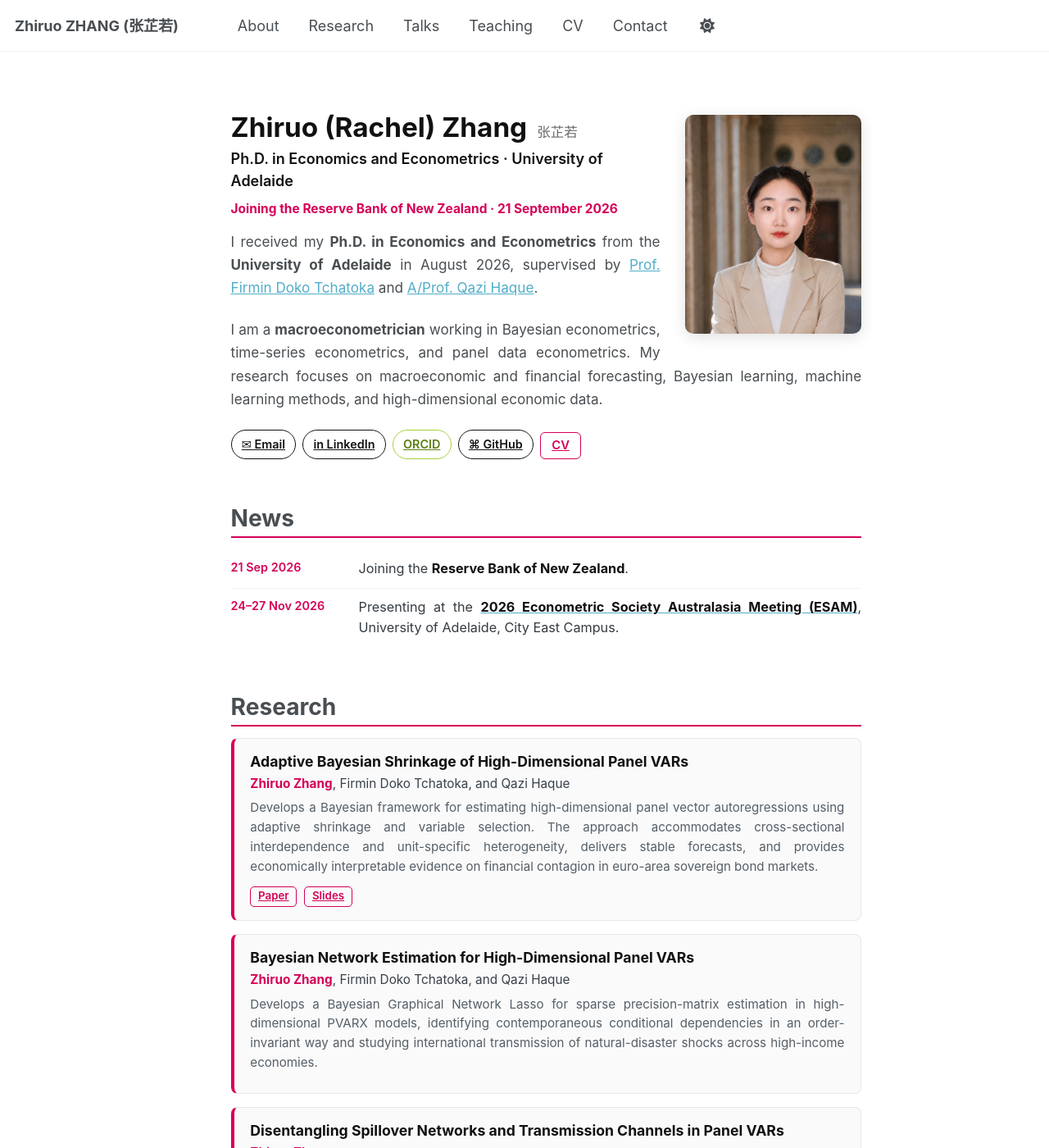
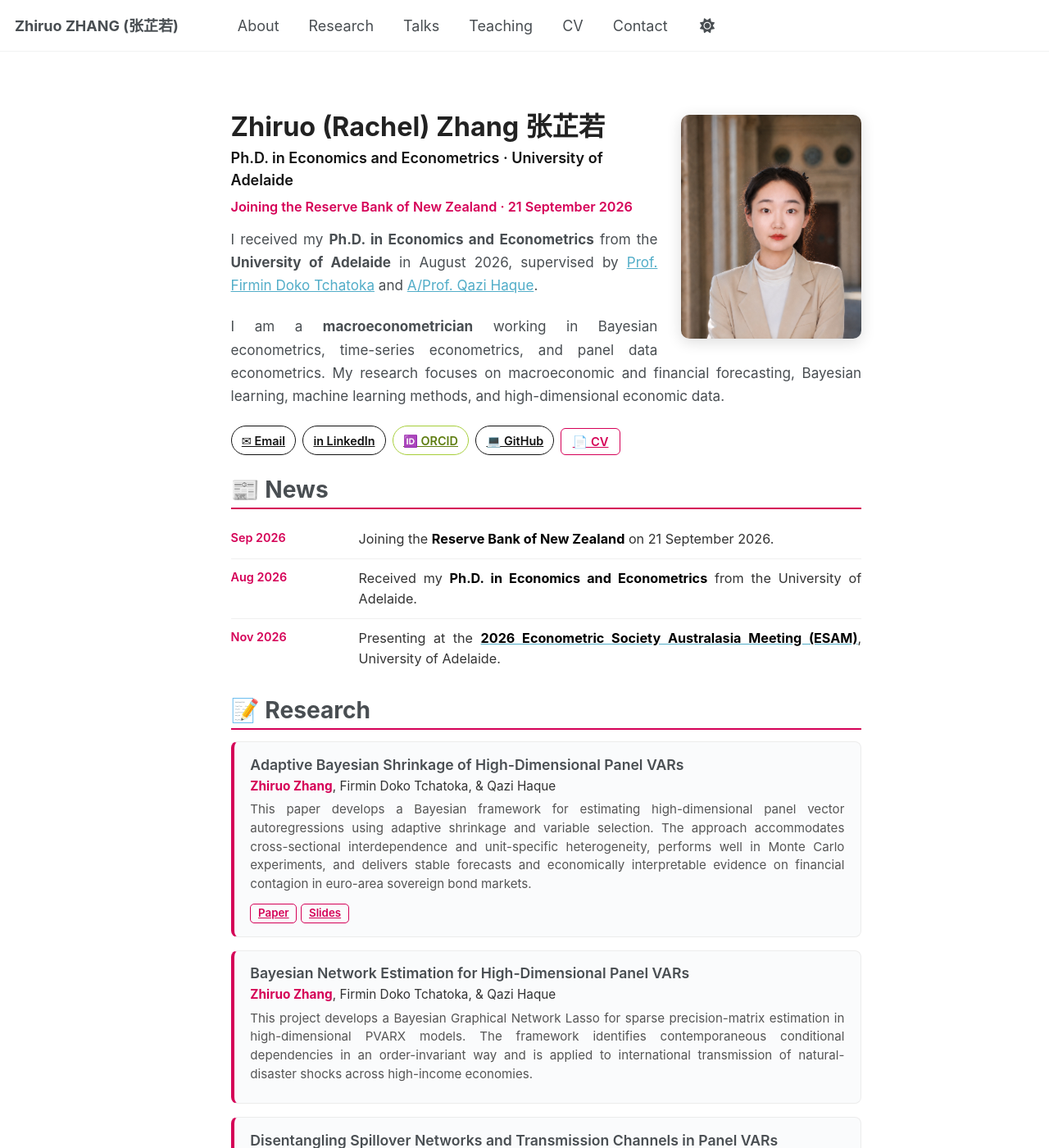
Before and after one commit to zhiruozzr/zhiruozzr.github.io, a Jekyll site: the page built from _pages/about.md, in a window 1280 px wide and 1400 px high. Shown: the whole window at 82% size. Built offline with Jekyll 4.4.1, drawn with Linux system fonts in a browser that asks for light colours; a script that is not in the unit is left out; some of the changed lines change nothing that is shown; some of the changed text lies outside the part shown.

Commit message:
Revise about page content and styles
Updated profile information and styling in the about page. Enhanced the layout and added new publications and work in progress sections.

```diff
--- a/_pages/about.md
+++ b/_pages/about.md
@@ -1,272 +1,98 @@
 ---
 permalink: /
 title: ""
-layout: single
+excerpt: "Ph.D. in Economics and Econometrics from the University of Adelaide; joining the Reserve Bank of New Zealand in September 2026."
 author_profile: false
 sitemap: true
+redirect_from:
+  - /about/
+  - /about.html
 ---
 
 <style>
-/* ===== RBNZ-inspired palette: black + rich red =====
-   Based on the Reserve Bank of New Zealand — Te Pūtea Matua
-   visual identity. Kept intentionally restrained for a personal site. */
+/* ===== RBNZ-inspired colors ===== */
 :root {
   --rbnz-black: #111111;
-  --rbnz-charcoal: #2D2D2D;
+  --rbnz-dark: #333333;
   --rbnz-red: #D50057;
   --rbnz-red-dark: #A90045;
-  --rbnz-muted: #6B6B6B;
-  --rbnz-line: #E7E7E7;
-  --rbnz-soft: #FAFAFA;
-  --rbnz-blush: #FFF4F8;
 }
 
 /* ===== al-folio-style profile header ===== */
-.profile-header {
-  margin: .3em 0 1.5em;
+.profile-header { margin: .3em 0 1.4em; }
+.profile-header::after { content: ""; display: block; clear: both; }
+.profile-pic {
+  float: right; width: 220px; max-width: 40%;
+  border-radius: 10px; margin: .2em 0 1em 1.6em;
+  box-shadow: 0 4px 18px rgba(0,0,0,.14);
 }
-
-.profile-header::after {
-  content: "";
-  display: block;
-  clear: both;
+.profile-name { font-size: 1.8rem; font-weight: 700; color: #222; line-height: 1.2; margin: 0 0 .12em; }
+.profile-role { font-size: 1rem; font-weight: 600; color: var(--rbnz-black); margin-bottom: .35em; }
+.profile-next { font-size: .9rem; font-weight: 600; color: var(--rbnz-red); margin-bottom: .85em; }
+.about-text { text-align: justify; font-size: 0.95rem; line-height: 1.65; }
+.social-row { margin-top: 1em; display: flex; flex-wrap: wrap; gap: 8px; }
+.social-chip {
+  display: inline-flex; align-items: center; gap: 5px;
+  font-size: .8rem; font-weight: 600; text-decoration: none;
+  padding: .35em .85em; border-radius: 20px;
+  border: 1px solid var(--rbnz-black); color: var(--rbnz-black);
 }
-
-.profile-pic {
-  float: right;
-  width: 215px;
-  max-width: 39%;
-  border-radius: 10px;
-  margin: .2em 0 1em 1.7em;
-  box-shadow: 0 4px 18px rgba(0, 0, 0, .12);
+.social-chip:hover { background: var(--rbnz-black); color: #fff; }
+.social-chip.orcid { border-color: #A6CE39; color: #5e7d11; }
+.social-chip.orcid:hover { background: #A6CE39; color: #fff; }
+.cv-button {
+  display: inline-block; margin-top: .2em;
+  font-size: .82rem; font-weight: 600;
+  padding: .3em .9em; border-radius: 6px;
+  border: 1px solid var(--rbnz-red); color: var(--rbnz-red); text-decoration: none;
 }
-
-.profile-name {
-  font-size: 1.85rem;
-  font-weight: 700;
-  color: var(--rbnz-black);
-  line-height: 1.2;
-  margin: 0 0 .12em;
-}
-
-.profile-cn {
-  font-size: .92rem;
-  font-weight: 500;
-  color: var(--rbnz-muted);
-  margin-left: .25em;
-}
-
-.profile-role {
-  font-size: 1rem;
-  font-weight: 600;
-  color: var(--rbnz-black);
-  margin-bottom: .5em;
-}
-
-.profile-next {
-  font-size: .86rem;
-  font-weight: 650;
-  color: var(--rbnz-red);
-  margin-bottom: .9em;
-}
-
-.about-text {
-  text-align: justify;
-  font-size: .95rem;
-  line-height: 1.66;
-}
-
-.social-row {
-  margin-top: 1em;
-  display: flex;
-  flex-wrap: wrap;
-  gap: 8px;
-}
-
-.social-chip {
-  display: inline-flex;
-  align-items: center;
-  gap: 5px;
-  font-size: .8rem;
-  font-weight: 600;
-  text-decoration: none;
-  padding: .35em .85em;
-  border-radius: 20px;
-  border: 1px solid var(--rbnz-black);
-  color: var(--rbnz-black);
-}
-
-.social-chip:hover {
-  border-color: var(--rbnz-red);
-  background: var(--rbnz-red);
-  color: #fff;
-}
-
-.social-chip.orcid {
-  border-color: #A6CE39;
-  color: #5E7D11;
-}
-
-.social-chip.orcid:hover {
-  background: #A6CE39;
-  color: #fff;
-}
-
-.cv-button {
-  display: inline-block;
-  margin-top: .2em;
-  font-size: .82rem;
-  font-weight: 600;
-  padding: .3em .9em;
-  border-radius: 6px;
-  border: 1px solid var(--rbnz-red);
-  color: var(--rbnz-red);
-  text-decoration: none;
-}
-
-.cv-button:hover {
-  background: var(--rbnz-red);
-  color: #fff;
-}
+.cv-button:hover { background: var(--rbnz-red); color: #fff; }
 
 /* ===== section headings ===== */
-.page__content h1 {
-  border-bottom: 2px solid var(--rbnz-red);
-  padding-bottom: .15em;
-  margin-top: 2em;
-}
+.page__content h1 { border-bottom: 2px solid var(--rbnz-red); padding-bottom: .15em; }
 
-/* ===== research cards ===== */
-.pub-list {
-  margin-top: .6em;
-}
-
+/* ===== publication / research cards ===== */
+.pub-list { margin-top: .6em; }
 .pub-item {
-  text-align: justify;
-  padding: .9em 1.1em;
-  margin-bottom: .9em;
-  border: 1px solid var(--rbnz-line);
-  border-left: 4px solid var(--rbnz-red);
-  border-radius: 8px;
-  background: var(--rbnz-soft);
+  text-align: justify; padding: .85em 1.1em; margin-bottom: .9em;
+  border: 1px solid #ececec; border-left: 4px solid var(--rbnz-red);
+  border-radius: 8px; background: #fafbfc;
   transition: box-shadow .2s ease, transform .2s ease;
 }
-
-.pub-item:hover {
-  background: var(--rbnz-blush);
-  box-shadow: 0 4px 14px rgba(0, 0, 0, .07);
-  transform: translateY(-2px);
+.pub-item:hover { box-shadow: 0 4px 14px rgba(0,0,0,.08); transform: translateY(-2px); }
+.pub-title { font-size: .98rem; font-weight: 600; line-height: 1.35; margin-bottom: .2em; }
+.pub-title a { color: var(--rbnz-black); text-decoration: none; }
+.pub-title a:hover { color: var(--rbnz-red); text-decoration: underline; }
+.pub-venue { font-size: .8rem; font-style: italic; color: #666; margin-bottom: .3em; }
+.pub-authors { font-size: .85rem; color: #333; margin-bottom: .35em; }
+.pub-authors strong { color: var(--rbnz-red); }
+.pub-desc { font-size: .84rem; color: #555; margin: .3em 0 .55em; }
+.pub-pdf {
+  display: inline-block; font-size: .74rem; font-weight: 600;
+  padding: .1em .65em; border: 1px solid var(--rbnz-red); border-radius: 5px;
+  color: var(--rbnz-red); text-decoration: none;
 }
-
-.pub-title {
-  font-size: .98rem;
-  font-weight: 650;
-  line-height: 1.4;
-  margin-bottom: .2em;
-  color: var(--rbnz-black);
-}
-
-.pub-title a {
-  color: var(--rbnz-black);
-  text-decoration: none;
-}
-
-.pub-title a:hover {
-  text-decoration: underline;
-}
-
-.pub-authors {
-  font-size: .85rem;
-  color: #394149;
-  margin-bottom: .35em;
-}
-
-.pub-authors strong {
-  color: var(--rbnz-red);
-}
-
-.pub-desc {
-  font-size: .84rem;
-  color: #555F67;
-  margin: .3em 0 .55em;
-  line-height: 1.58;
-}
-
-.pub-link {
-  display: inline-block;
-  font-size: .74rem;
-  font-weight: 600;
-  padding: .1em .65em;
-  margin-right: .3em;
-  border: 1px solid var(--rbnz-red);
-  border-radius: 5px;
-  color: var(--rbnz-red);
-  text-decoration: none;
-}
-
-.pub-link:hover {
-  background: var(--rbnz-red);
-  color: #fff;
-}
+.pub-pdf:hover { background: var(--rbnz-red); color: #fff; }
 
 /* ===== timeline rows ===== */
-.timeline {
-  margin-top: .5em;
+.timeline { margin-top: .5em; }
+.timeline-item {
+  display: flex; flex-wrap: wrap; gap: 6px 16px;
+  padding: .6em 0; border-bottom: 1px solid #f0f0f0;
 }
-
-.timeline-item {
-  display: flex;
-  flex-wrap: wrap;
-  gap: 6px 16px;
-  padding: .6em 0;
-  border-bottom: 1px solid #F0F2F3;
-}
-
-.timeline-item:last-child {
-  border-bottom: none;
-}
-
-.timeline-year {
-  flex: 0 0 140px;
-  font-size: .8rem;
-  font-weight: 600;
-  color: var(--rbnz-charcoal);
-  white-space: nowrap;
-}
-
-.timeline-year.news {
-  color: var(--rbnz-red);
-}
-
-.timeline-body {
-  flex: 1 1 320px;
-  font-size: .9rem;
-  line-height: 1.55;
-  color: #343B41;
-  text-align: justify;
-}
-
-.timeline-body strong {
-  color: #111;
-}
+.timeline-item:last-child { border-bottom: none; }
+.timeline-year { flex: 0 0 140px; font-size: .8rem; font-weight: 600; color: var(--rbnz-black); white-space: nowrap; }
+.timeline-year.news { color: var(--rbnz-red); }
+.timeline-body { flex: 1 1 320px; font-size: .9rem; line-height: 1.55; color: #333; text-align: justify; }
+.timeline-body strong { color: #000; }
 
 @media (max-width: 700px) {
   .profile-pic {
     float: none;
     display: block;
-    width: 175px;
-    max-width: 58%;
-    margin: 0 0 1.2em;
-  }
-
-  .profile-name {
-    font-size: 1.65rem;
-  }
-
-  .about-text,
-  .pub-item,
-  .timeline-body {
-    text-align: left;
+    width: 180px;
+    max-width: 60%;
+    margin: 0 0 1em 0;
   }
 }
 </style>
@@ -277,7 +103,7 @@
 
 <img class="profile-pic" src="/images/IMG_5869.jpeg" alt="Zhiruo Zhang" />
 
-<div class="profile-name">Zhiruo (Rachel) Zhang <span class="profile-cn">张芷若</span></div>
+<div class="profile-name">Zhiruo (Rachel) Zhang 张芷若</div>
 <div class="profile-role">Ph.D. in Economics and Econometrics · University of Adelaide</div>
 <div class="profile-next">Joining the Reserve Bank of New Zealand · 21 September 2026</div>
 
@@ -291,82 +117,59 @@
 
 <div class="social-row">
 <a class="social-chip" href="mailto:zhiruo.zhang@adelaide.edu.au">✉ Email</a>
-<a class="social-chip" href="https://www.linkedin.com/in/zhiruo-zhang-016b86179/" target="_blank">in LinkedIn</a>
-<a class="social-chip orcid" href="https://orcid.org/0000-0002-4887-3068" target="_blank">ORCID</a>
-<a class="social-chip" href="https://github.com/zhiruozzr" target="_blank">⌘ GitHub</a>
-<a class="cv-button" href="/files/CV_JM.pdf" target="_blank">CV</a>
+<a class="social-chip" href="https://www.linkedin.com/in/zhiruo-zhang-016b86179/">in LinkedIn</a>
+<a class="social-chip orcid" href="https://orcid.org/0000-0002-4887-3068">🆔 ORCID</a>
+<a class="social-chip" href="https://github.com/zhiruozzr">💻 GitHub</a>
+<a class="cv-button" href="/files/CV_JM.pdf">📄 CV</a>
 </div>
 
 </div>
 
-# News
+# 📰 News
 
 <div class="timeline">
-<div class="timeline-item">
-  <div class="timeline-year news">21 Sep 2026</div>
-  <div class="timeline-body">Joining the <strong>Reserve Bank of New Zealand</strong>.</div>
-</div>
-
-<div class="timeline-item">
-  <div class="timeline-year news">24–27 Nov 2026</div>
-  <div class="timeline-body">Presenting at the <a href="https://adelaide.edu.au/about/events/2026/2026-econometric-society-australasia-meeting-esam/" target="_blank"><strong>2026 Econometric Society Australasia Meeting (ESAM)</strong></a>, University of Adelaide, City East Campus.</div>
-</div>
+<div class="timeline-item"><div class="timeline-year news">Sep 2026</div><div class="timeline-body">Joining the <strong>Reserve Bank of New Zealand</strong> on 21 September 2026.</div></div>
+<div class="timeline-item"><div class="timeline-year news">Aug 2026</div><div class="timeline-body">Received my <strong>Ph.D. in Economics and Econometrics</strong> from the University of Adelaide.</div></div>
+<div class="timeline-item"><div class="timeline-year news">Nov 2026</div><div class="timeline-body">Presenting at the <a href="https://adelaide.edu.au/about/events/2026/2026-econometric-society-australasia-meeting-esam/"><strong>2026 Econometric Society Australasia Meeting (ESAM)</strong></a>, University of Adelaide.</div></div>
 </div>
 
 <span class='anchor' id='research'></span>
 
-# Research
+# 📝 Research
 
 <div class="pub-list">
 
 <div class="pub-item">
   <div class="pub-title">Adaptive Bayesian Shrinkage of High-Dimensional Panel VARs</div>
-  <div class="pub-authors"><strong>Zhiruo Zhang</strong>, Firmin Doko Tchatoka, and Qazi Haque</div>
-  <div class="pub-desc">Develops a Bayesian framework for estimating high-dimensional panel vector autoregressions using adaptive shrinkage and variable selection. The approach accommodates cross-sectional interdependence and unit-specific heterogeneity, delivers stable forecasts, and provides economically interpretable evidence on financial contagion in euro-area sovereign bond markets.</div>
-  <a class="pub-link" href="/files/Adaptive.pdf" target="_blank">Paper</a>
-  <a class="pub-link" href="/files/Adaptive_Slides.pdf" target="_blank">Slides</a>
+  <div class="pub-authors"><strong>Zhiruo Zhang</strong>, Firmin Doko Tchatoka, &amp; Qazi Haque</div>
+  <div class="pub-desc">This paper develops a Bayesian framework for estimating high-dimensional panel vector autoregressions using adaptive shrinkage and variable selection. The approach accommodates cross-sectional interdependence and unit-specific heterogeneity, performs well in Monte Carlo experiments, and delivers stable forecasts and economically interpretable evidence on financial contagion in euro-area sovereign bond markets.</div>
+  <a class="pub-pdf" href="/files/Adaptive.pdf">Paper</a>
+  <a class="pub-pdf" href="/files/Adaptive_Slides.pdf">Slides</a>
 </div>
 
 <div class="pub-item">
   <div class="pub-title">Bayesian Network Estimation for High-Dimensional Panel VARs</div>
-  <div class="pub-authors"><strong>Zhiruo Zhang</strong>, Firmin Doko Tchatoka, and Qazi Haque</div>
-  <div class="pub-desc">Develops a Bayesian Graphical Network Lasso for sparse precision-matrix estimation in high-dimensional PVARX models, identifying contemporaneous conditional dependencies in an order-invariant way and studying international transmission of natural-disaster shocks across high-income economies.</div>
+  <div class="pub-authors"><strong>Zhiruo Zhang</strong>, Firmin Doko Tchatoka, &amp; Qazi Haque</div>
+  <div class="pub-desc">This project develops a Bayesian Graphical Network Lasso for sparse precision-matrix estimation in high-dimensional PVARX models. The framework identifies contemporaneous conditional dependencies in an order-invariant way and is applied to international transmission of natural-disaster shocks across high-income economies.</div>
 </div>
 
 <div class="pub-item">
   <div class="pub-title">Disentangling Spillover Networks and Transmission Channels in Panel VARs</div>
   <div class="pub-authors"><strong>Zhiruo Zhang</strong></div>
-  <div class="pub-desc">Proposes a bi-level spike-and-slab framework that selects both bilateral country-pair spillovers and the variables operating within active links, revealing a sparse and interpretable global macroeconomic network.</div>
+  <div class="pub-desc">This paper proposes a bi-level spike-and-slab framework that selects both bilateral country-pair spillovers and the variables operating within active links. An EM-based algorithm makes the non-convex model practical in high dimensions and reveals a sparse, structured global macroeconomic network with interpretable transmission channels.</div>
 </div>
 
 </div>
 
-# Work in Progress
+<span class='anchor' id='work-in-progress'></span>
+
+# 🔬 Work in Progress
 
 <div class="pub-list">
 
 <div class="pub-item">
   <div class="pub-title">Structural Transformation, Green Technology, and Labor Reallocation</div>
-  <div class="pub-authors"><strong>Zhiruo Zhang</strong> and <a href="https://researchers.adelaide.edu.au/profile/xiyu.ni" target="_blank">Xiyu Ni</a></div>
+  <div class="pub-authors"><strong>Zhiruo Zhang</strong> &amp; <a href="https://researchers.adelaide.edu.au/profile/xiyu.ni">Xiyu Ni</a></div>
 </div>
 
 </div>
-
-<span class='anchor' id='contact'></span>
-
-# Contact
-
-<div class="timeline">
-<div class="timeline-item">
-  <div class="timeline-year">Email</div>
-  <div class="timeline-body"><a href="mailto:zhiruo.zhang@adelaide.edu.au">zhiruo.zhang@adelaide.edu.au</a></div>
-</div>
-<div class="timeline-item">
-  <div class="timeline-year">Profiles</div>
-  <div class="timeline-body">
-    <a href="https://www.linkedin.com/in/zhiruo-zhang-016b86179/" target="_blank">LinkedIn</a> ·
-    <a href="https://orcid.org/0000-0002-4887-3068" target="_blank">ORCID</a> ·
-    <a href="https://github.com/zhiruozzr" target="_blank">GitHub</a>
-  </div>
-</div>
-</div>
```
